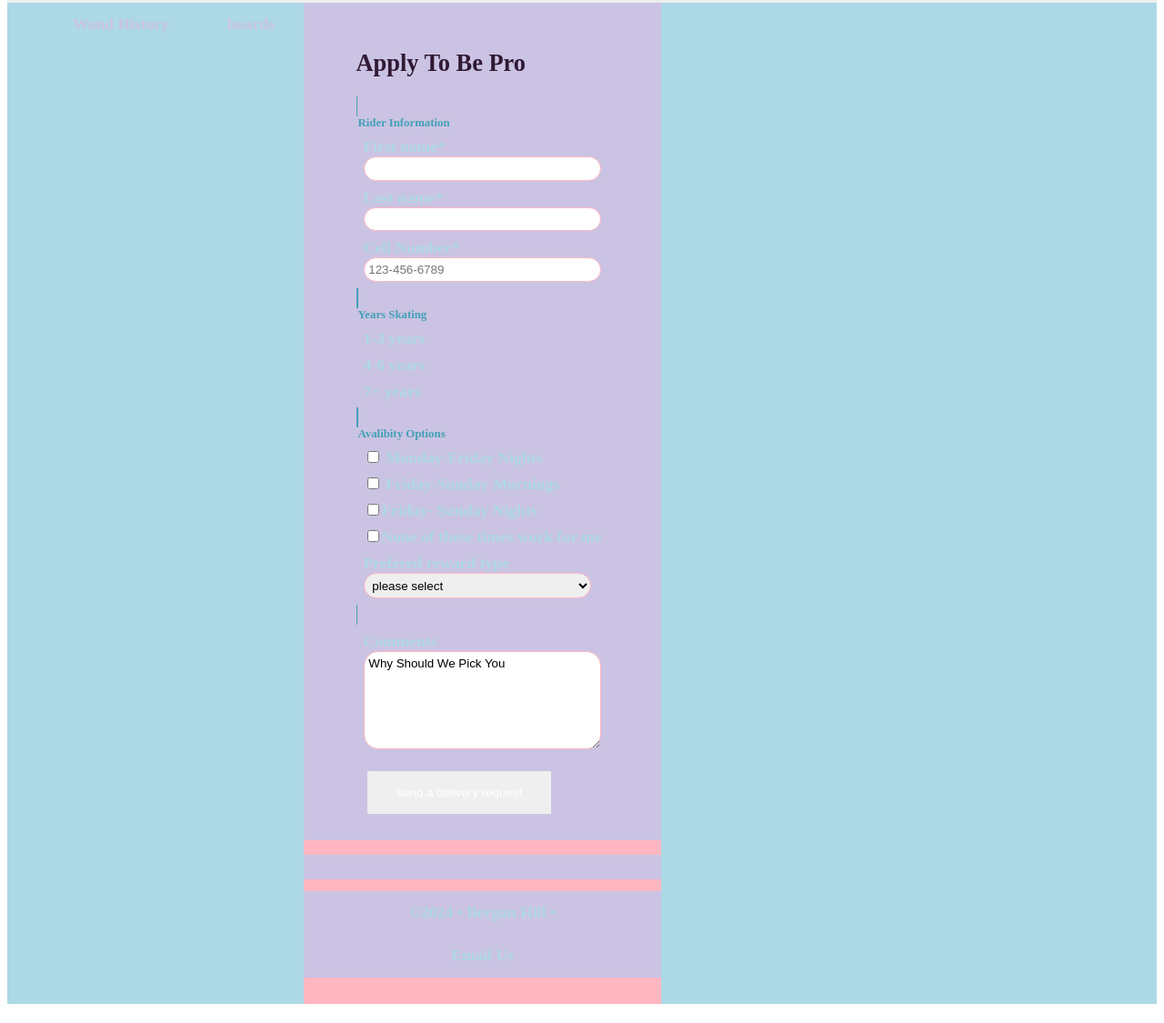
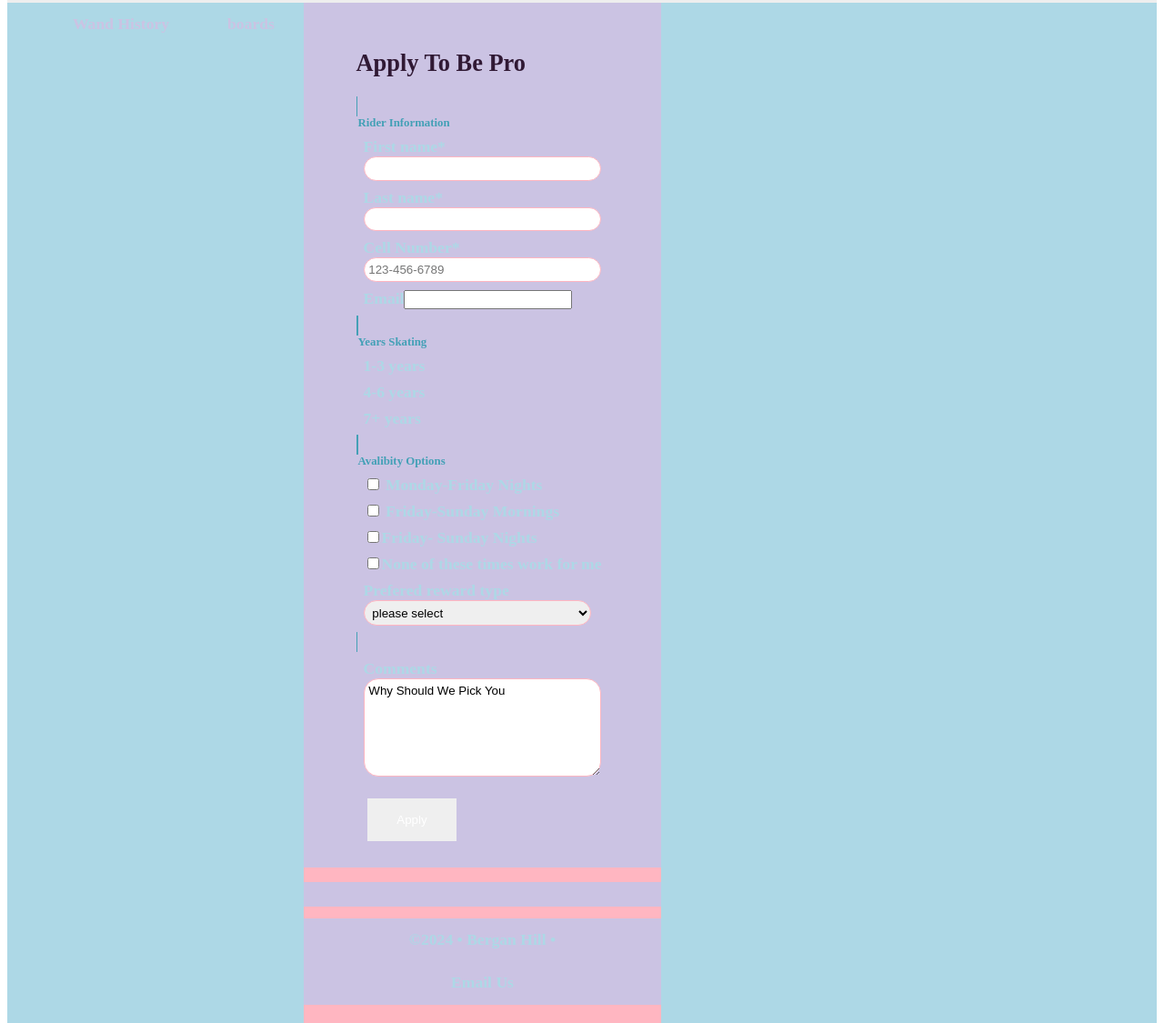
Before and after one commit to Berganhill/dwdd1600, a plain HTML site: page 06form/applytobepro.html in a window 1280 px wide. Shown: the part 92-1217 px from the top of the page at 91% size. Drawn offline with Linux system fonts and the light colour scheme.

Commit message:
Update applytobepro.html

```diff
--- a/06form/applytobepro.html
+++ b/06form/applytobepro.html
@@ -38,6 +38,7 @@
        <label>First name*<input type="text" name="fname" required></label>
         <label>Last name*<input type="text" name="lname" required></label>
         <label>Cell Number*<input type="tel" name="phone" required placeholder="123-456-6789"></label>
+        <label>Email<input type="email" name="email"</label>
          </feildset>
 
         <feildset>
@@ -70,7 +71,7 @@
         </label>
 
 
-        <input type="submit" value="send a delivery request">
+        <input type="submit" value="Apply">
 
 
     </main>
```
